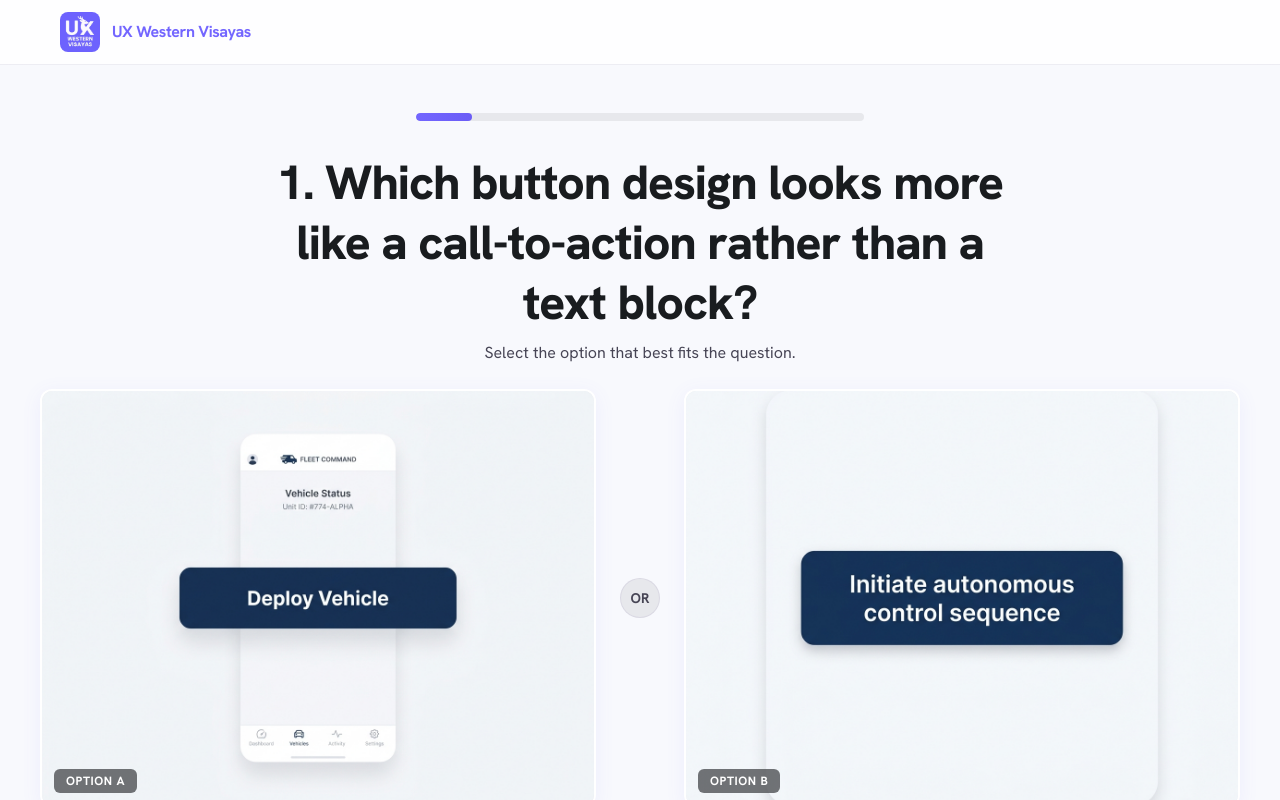
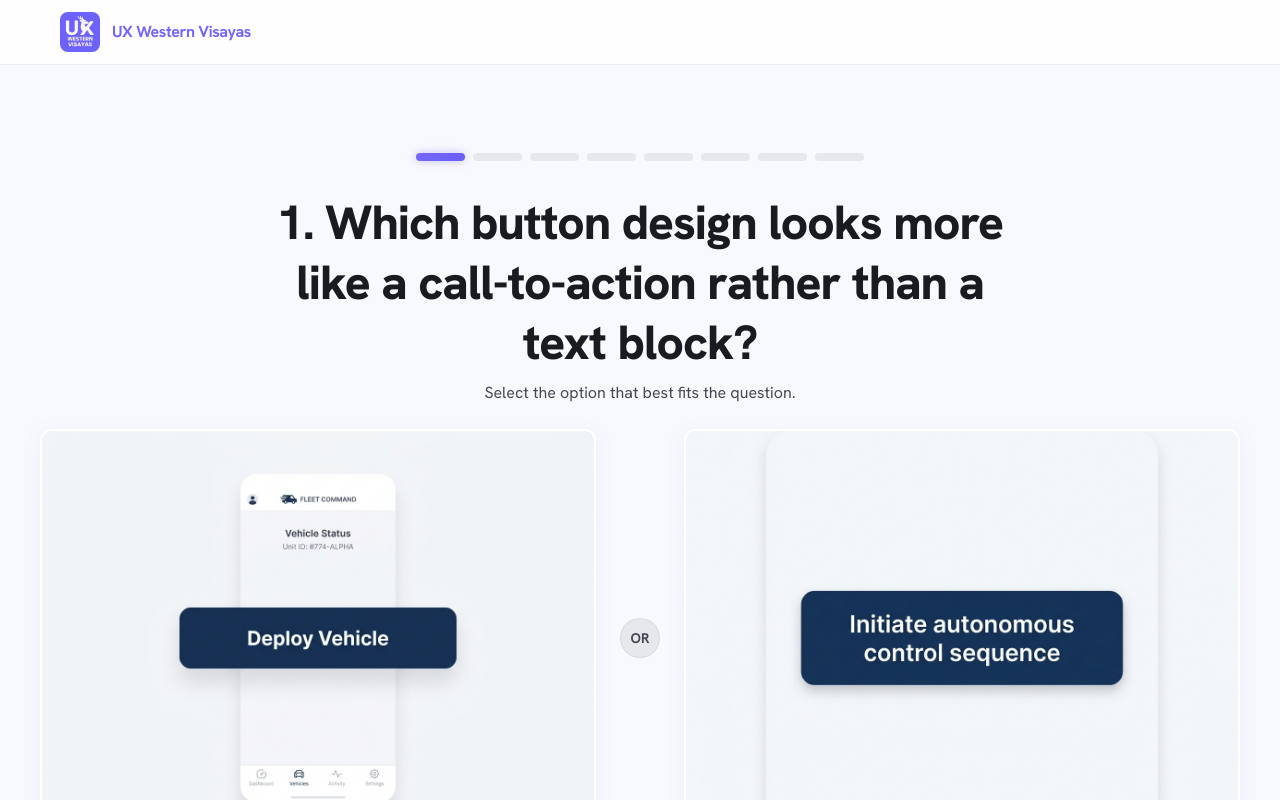
Before and after one commit to glzjoo/this-or-that-uxwesternvisayas, a Next.js app: page / in a window 1280 px wide. Both pictures are taken after a click on the button "Start Game". Shown: the top 800 px of the page. Built offline with nearby package versions, Linux system fonts and the light colour scheme.

Commit message:
updated progress bar

```diff
--- a/app/components/ProgressBar.tsx
+++ b/app/components/ProgressBar.tsx
@@ -7,19 +7,16 @@ export default function ProgressBar({ current, total }: ProgressBarProps) {
   const percentage = ((current + 1) / total) * 100;
 
   return (
-    <div className="flex items-center gap-4 w-full max-w-md mx-auto">
-      {/* Question counter pill
-      <span className="shrink-0 text-xs font-bold uppercase tracking-[0.05em] text-primary border-2 border-primary/20 rounded-full px-3 py-1.5 bg-primary-fixed/20">
-        Question {current + 1} of {total}
-      </span>*/}
-
-      {/* Progress track */}
-      <div className="flex-1 h-2 bg-surface-container-high rounded-full overflow-hidden">
+    <div className="flex items-center gap-2 w-full max-w-md mx-auto mt-10">
+      {Array.from({ length: total }).map((_, idx) => (
         <div
-          className="h-full bg-gradient-to-r from-primary to-primary-container rounded-full transition-all duration-600 ease-out"
-          style={{ width: `${percentage}%` }}
+          key={idx}
+          className={`flex-1 h-2 rounded-full transition-all duration-500 ${idx <= current
+            ? "bg-gradient-to-r from-primary to-primary-container shadow-[0_0_8px_rgba(115,102,255,0.4)]"
+            : "bg-surface-container-high"
+            }`}
         />
-      </div>
+      ))}
     </div>
   );
 }
--- a/app/layout.tsx
+++ b/app/layout.tsx
@@ -9,7 +9,7 @@ const hankenGrotesk = Hanken_Grotesk({
 });
 
 export const metadata: Metadata = {
-  title: "DuoDecide — | UX Western Visayas",
+  title: "DuoDecide | UX Western Visayas",
   description:
     "An interactive UX voting game where you choose the better design. Test your UI/UX knowledge with side-by-side comparisons. Powered by UX Western Visayas.",
 };
```
